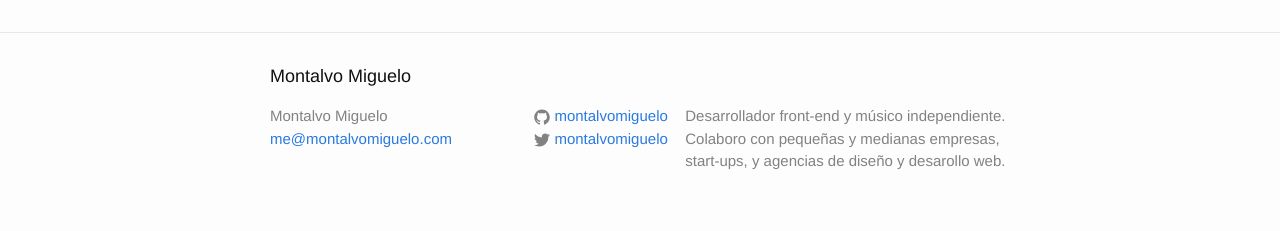
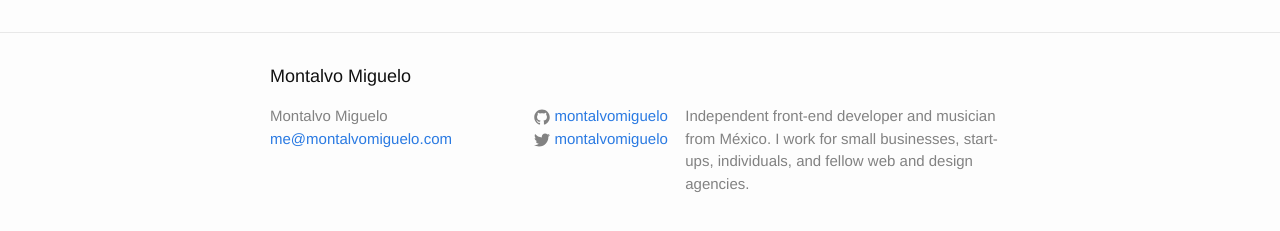
Before and after one commit to montalvomiguelo/montalvomiguelo.github.io, a Jekyll site: the page built from index.html, in a window 1280 px wide. Shown: the part 444-675 px from the top of the page. Built offline with Jekyll 4.4.1, drawn with Linux system fonts in a browser that asks for light colours.

Commit message:
my description

```diff
--- a/_config.yml
+++ b/_config.yml
@@ -1,7 +1,7 @@
 # Site settings
 title: Montalvo Miguelo
 email: me@montalvomiguelo.com
-description: Desarrollador front-end y músico independiente. Colaboro con pequeñas y medianas empresas, start-ups, y agencias de diseño y desarollo web.
+description: Independent front-end developer and musician from México. I work for small businesses, start-ups, individuals, and fellow web and design agencies.
 baseurl: "" # the subpath of your site, e.g. /blog/
 url: "http://montalvomiguelo.com" # the base hostname & protocol for your site
 twitter_username: montalvomiguelo
```
